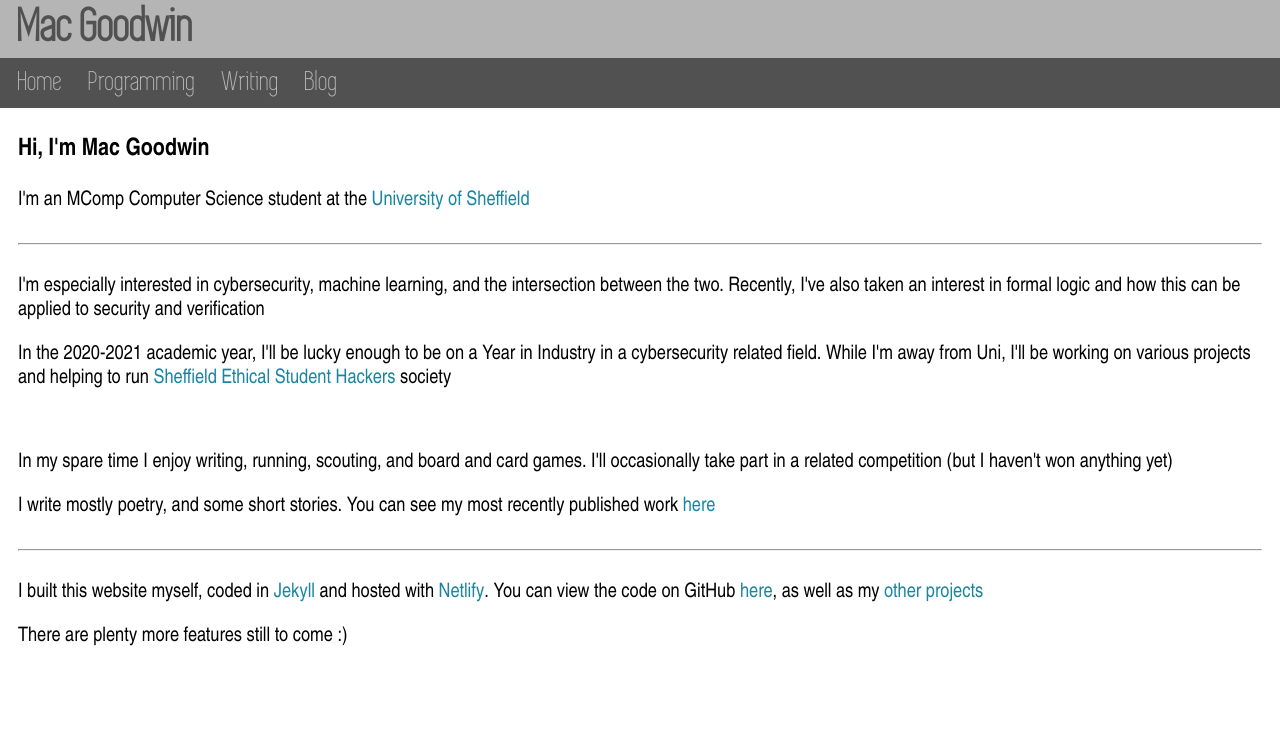
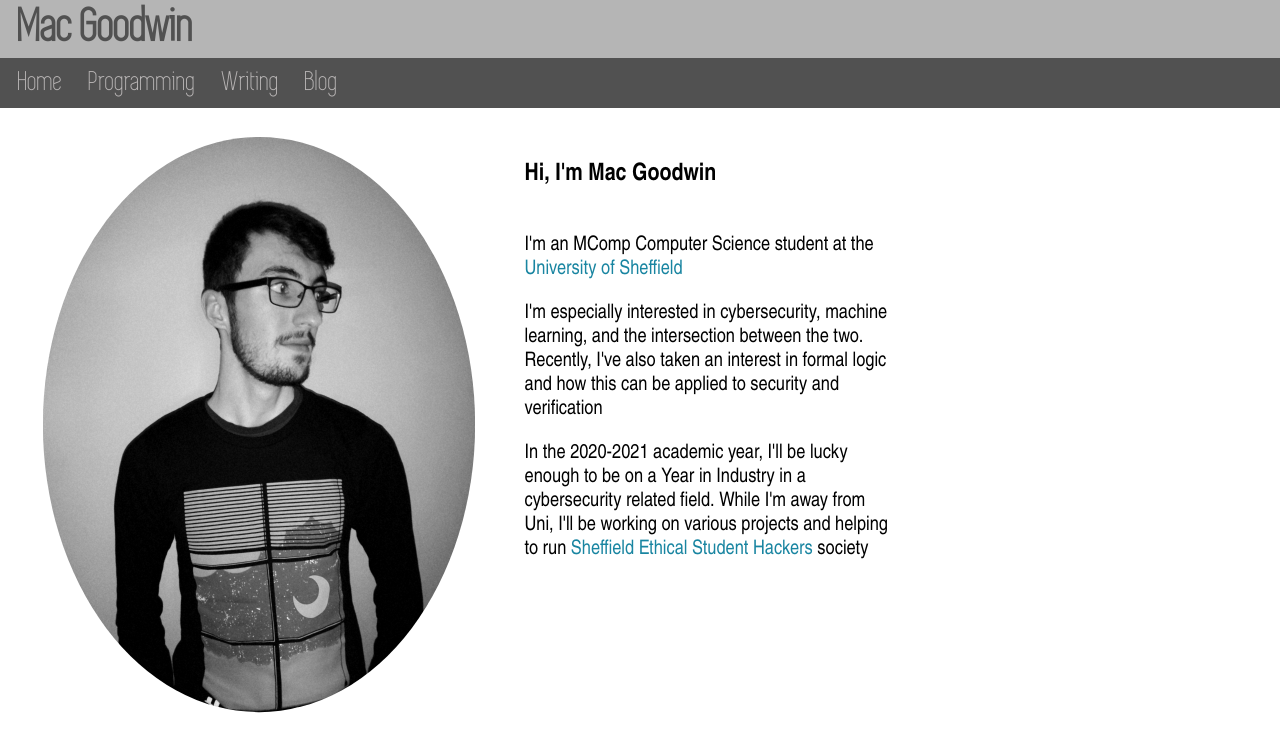
Before and after one commit to Twigonometry/mac-goodwin.com, a Jekyll site: the page built from mac-goodwin/index.html, in a window 1280 px wide. Shown: the top 747 px of the page. Built offline with Jekyll 4.4.1, drawn with Linux system fonts in a browser that asks for light colours; some web fonts are replaced; grey boxes are pictures that could not be loaded.

Commit message:
Adding photos

```diff
--- a/mac-goodwin/_sass/main.scss
+++ b/mac-goodwin/_sass/main.scss
@@ -16,6 +16,18 @@ body {
   height: 100%;
   width: 100%;
 }
+
+.flex-row {
+  display: flex;
+  flex-direction: row;
+}
+
+.flex-col {
+  display: flex;
+  flex-direction: column;
+}
+
+/* banners */
 
 .banner {
   width: 100%;
@@ -44,6 +56,8 @@ body {
   color: rgb(81, 81, 81);
 }
 
+/* nav */
+
 .nav {
   font-family: 'Simplifica', 'Bellota Text', 'Helvetica', sans-serif;
   font-size: 28px;
@@ -52,6 +66,7 @@ body {
   padding: 0;
   margin: 0;
   border: 0;
+  overflow: visible;
 }
 
 .nav ul {
@@ -72,6 +87,8 @@ body {
   color: rgb(181, 181, 181);
 }
 
+/* main */
+
 main {
   padding: 0.3%;
   margin: 0 1.1%;
@@ -80,11 +97,6 @@ main {
 main h3 {
   font-family: 'Bellota Text', 'Arial Narrow';
   font-size: 24px;
-}
-
-.text-block p {
-  font-family:  'Bellota Text', 'Arial Narrow';
-  font-size: 20px;
 }
 
 main a {
@@ -101,6 +113,23 @@ main a:hover {
   color: $goldSplash;
 }
 
+/* text block */
+
+.text-block p {
+  font-family:  'Bellota Text', 'Arial Narrow';
+  font-size: 20px;
+}
+
 .text-block hr {
   margin: 30px 0;
 }
+
+/* images */
+
+.wide-img {
+  width: 100%;
+}
+
+.round-img {
+  border-radius: 50%;
+}
--- a/mac-goodwin/index.html
+++ b/mac-goodwin/index.html
@@ -3,17 +3,26 @@ layout: default
 title: Home
 ---
 
-<h3>Hi, I'm Mac Goodwin</h3>
+<div class="flex-row">
+    <img class="round-img" src="assets/images/portraits/black-white portrait.jpg" style="max-width: 432px; max-height: 576px; padding: 2%;">
 
-<div class="text-block" id="intro">
-    <p>I'm an MComp Computer Science student at the <a href="https://www.sheffield.ac.uk/dcs">University of Sheffield</a></p>
+    <div class="flex-col" style="max-width: 30%; padding: 2%;">
+        <h3>Hi, I'm Mac Goodwin</h3>
+        <div class="text-block">
+            <p>I'm an MComp Computer Science student at the <a href="https://www.sheffield.ac.uk/dcs">University of Sheffield</a></p>
+            <p>I'm especially interested in cybersecurity, machine learning, and the intersection between the two. Recently, I've also taken an interest in formal logic and how this can be applied to security and verification</p>
+    	    <p>In the 2020-2021 academic year, I'll be lucky enough to be on a Year in Industry in a cybersecurity related field. While I'm away from Uni, I'll be working on various projects and helping to run <a href="https://shefesh.com/">Sheffield Ethical Student Hackers</a> society</p>
+        </div>
+    </div>
+</div>
+
+<div class="text-block">
     <hr>
-    <p>I'm especially interested in cybersecurity, machine learning, and the intersection between the two. Recently, I've also taken an interest in formal logic and how this can be applied to security and verification</p>
-    <p>In the 2020-2021 academic year, I'll be lucky enough to be on a Year in Industry in a cybersecurity related field. While I'm away from Uni, I'll be working on various projects and helping to run <a href="https://shefesh.com/">Sheffield Ethical Student Hackers</a> society</p>
-    <br>
     <p>In my spare time I enjoy writing, running, scouting, and board and card games. I'll occasionally take part in a related competition (but I haven't won anything yet)</p>
     <p>I write mostly poetry, and some short stories. You can see my most recently published work <a href="https://theunpublishablezine.wordpress.com/2020/08/17/the-space-in-between-by-mac-goodwin/">here</a></p>
-    <hr>
+    <br>
+    <img class="wide-img" src="assets/images/hiking/Carnedd Llewelyn Panorama.jpg" alt="Carnedd Llewelyn, December 2018">
+    <br>
     <p>I built this website myself, coded in <a href="https://jekyllrb.com/">Jekyll</a> and hosted with <a href="https://www.netlify.com/">Netlify</a>. You can view the code on GitHub <a href="https://github.com/Twigonometry/mac-goodwin.com">here</a>, as well as my <a href="https://github.com/Twigonometry?tab=repositories">other projects</a></p>
     <p>There are plenty more features still to come :)</p>
 </div>
```
Also changed, not shown: mac-goodwin/assets/images/portraits/black-white landscape.jpg (added), mac-goodwin/assets/images/portraits/black-white portrait.jpg (added), 1 other file.
